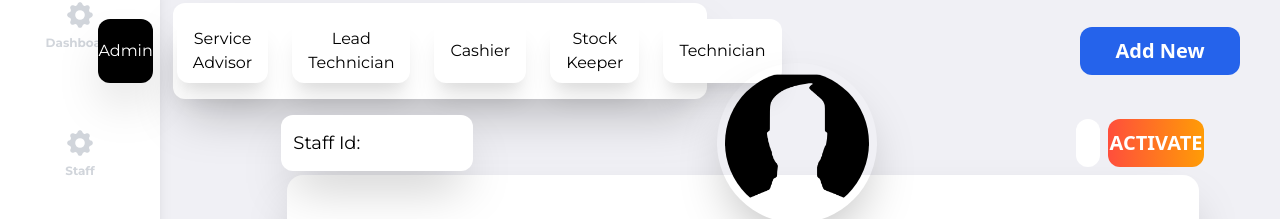
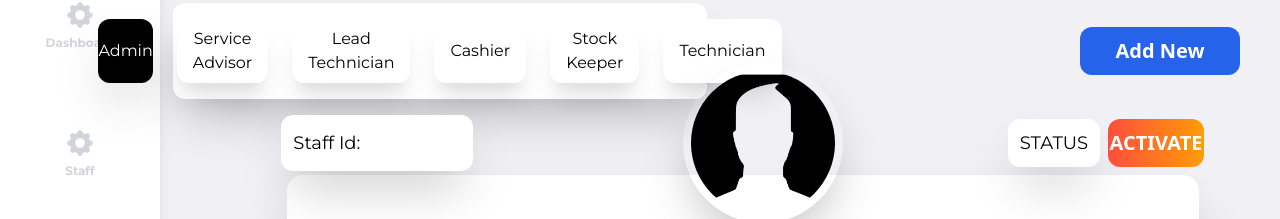
Before and after one commit to dumidu1998/autoaid-front, a React (Create React App) app: page /admin/staff in a window 1280 px wide. Shown: the part 109-328 px from the top of the page. Built offline with nearby package versions, Linux system fonts and the light colour scheme; no server answers.

Commit message:
Admin staff mgt activate

```diff
--- a/src/components/Moleculars/admin/StaffManageIdStatusPropilePicRow.js
+++ b/src/components/Moleculars/admin/StaffManageIdStatusPropilePicRow.js
@@ -6,7 +6,7 @@ import StaffMemProfileImg from '../../Atoms/admin/StaffMemProfileImg';
 import axios from 'axios';
 export default function StaffManageIdStatusPropilePicRow(props) {
     const [nextId, setnextId] = useState();
-    const [activatedBtn, setActivatedBtn] = useState();
+    const [activatedBtn, setActivatedBtn] = useState('ACTIVATE');
 
     var getid = () => {
         axios.get(`${process.env.REACT_APP_API_BASE_URL}/admin/getnextstaffid`)
@@ -38,7 +38,8 @@ export default function StaffManageIdStatusPropilePicRow(props) {
         }else{
             setActivatedBtn("ACTIVATE")
         }
-    }, [props.selectedid])
+    }, [props.selectedid,props.userStatus])
+
     return (
         <div className="flex justify-between items-center z-10 px-9">
             <StaffManageIdDisplay id={nextId} />
--- a/src/pages/admin/AdminStaff.js
+++ b/src/pages/admin/AdminStaff.js
@@ -39,7 +39,7 @@ export default function AdminStaff() {
             password: '',
             address: '',
             userName: '',
-            userStatus:''
+            userStatus:'STATUS'
          })
       }
    }, [staffid])
```
